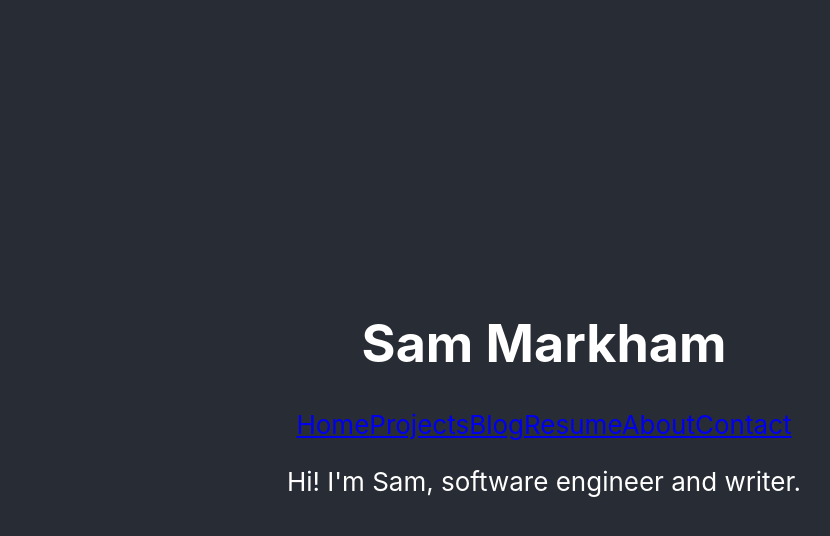
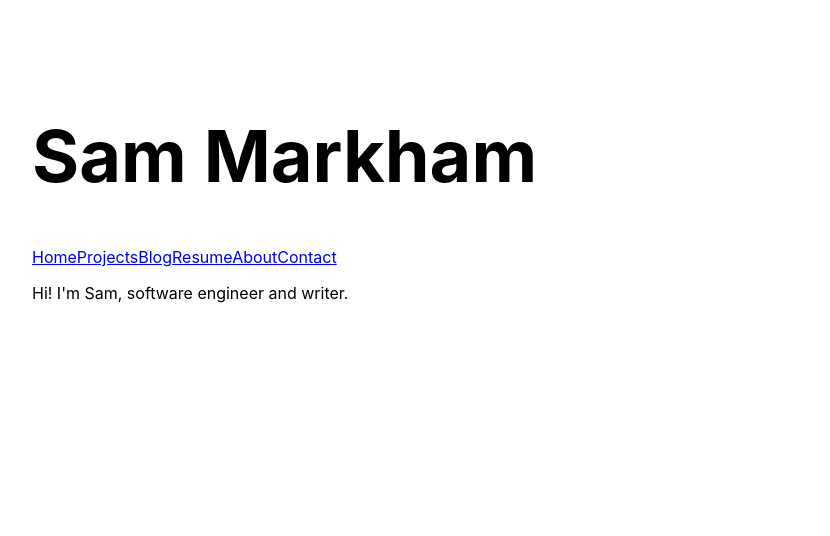
Before and after one commit to sharkham/sharkham-portfolio, a React (Create React App) app: page / in a window 1280 px wide. Shown: the top 536 px of the page, without its empty margins (96-926 px from the left). Built offline with nearby package versions, Linux system fonts and the light colour scheme.

Commit message:
Add new CSS to increase h1 size

```diff
--- a/src/App.css
+++ b/src/App.css
@@ -1,8 +1,10 @@
 .App {
-  text-align: center;
+  text-align: left;
+  padding: 5% 10%;
+  margin: 0;
 }
 
-.App-header {
+/* .App-header {
   background-color: #282c34;
   min-height: 100vh;
   display: flex;
@@ -11,4 +13,9 @@
   justify-content: center;
   font-size: calc(10px + 2vmin);
   color: white;
+} */
+
+.App-header {
+  /* min-height: 50vh; */
+  font-size: calc(20px + 2vmin);
 }
--- a/src/App.js
+++ b/src/App.js
@@ -19,6 +19,7 @@ function App() {
         <h1>
           Sam Markham
         </h1>
+      </header>
         <NavBar/>
         <Switch>
           <Route exact path="/"><Home/></Route>
@@ -28,7 +29,6 @@ function App() {
           <Route path="/about"><About/></Route>
           <Route path="/contact"><Contact/></Route>
         </Switch>
-      </header>
     </div>
   );
 }
```
Also changed, not shown: 1 other file (tests, documents, lock files or other folders).
